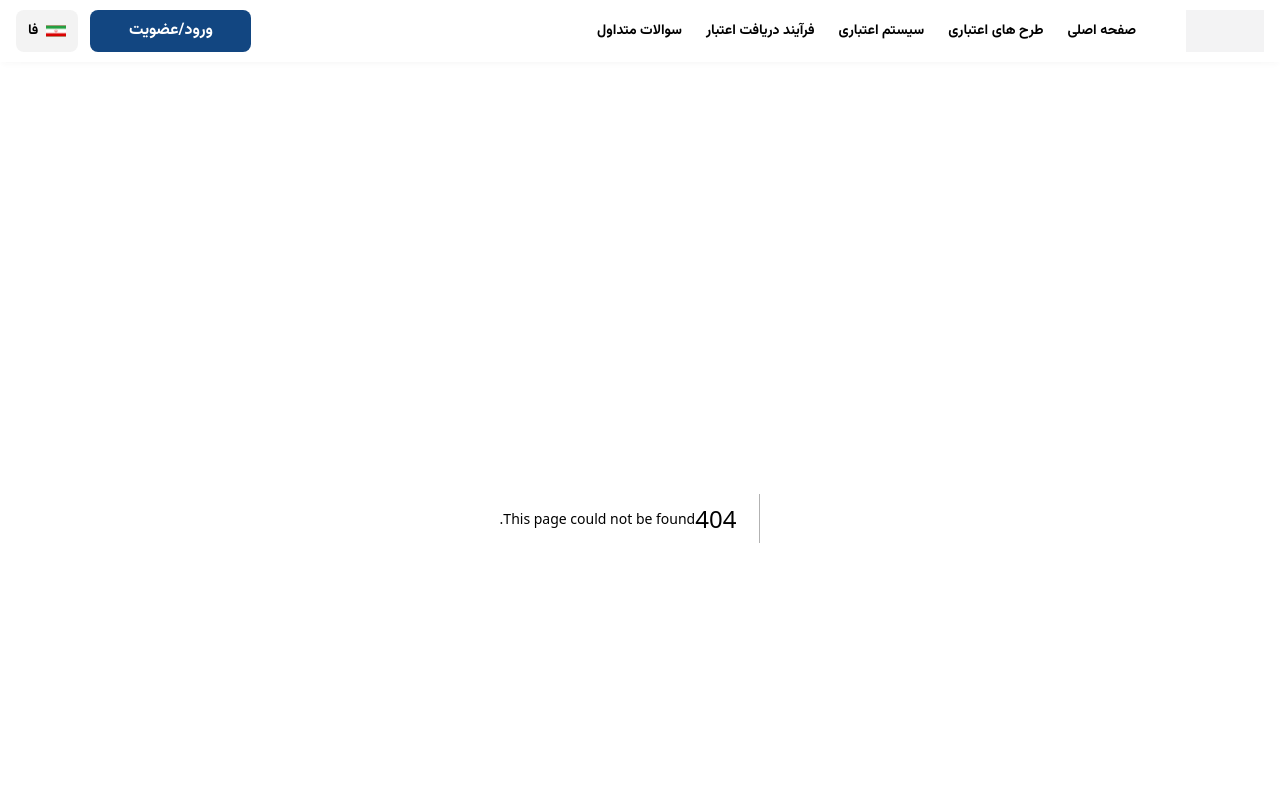
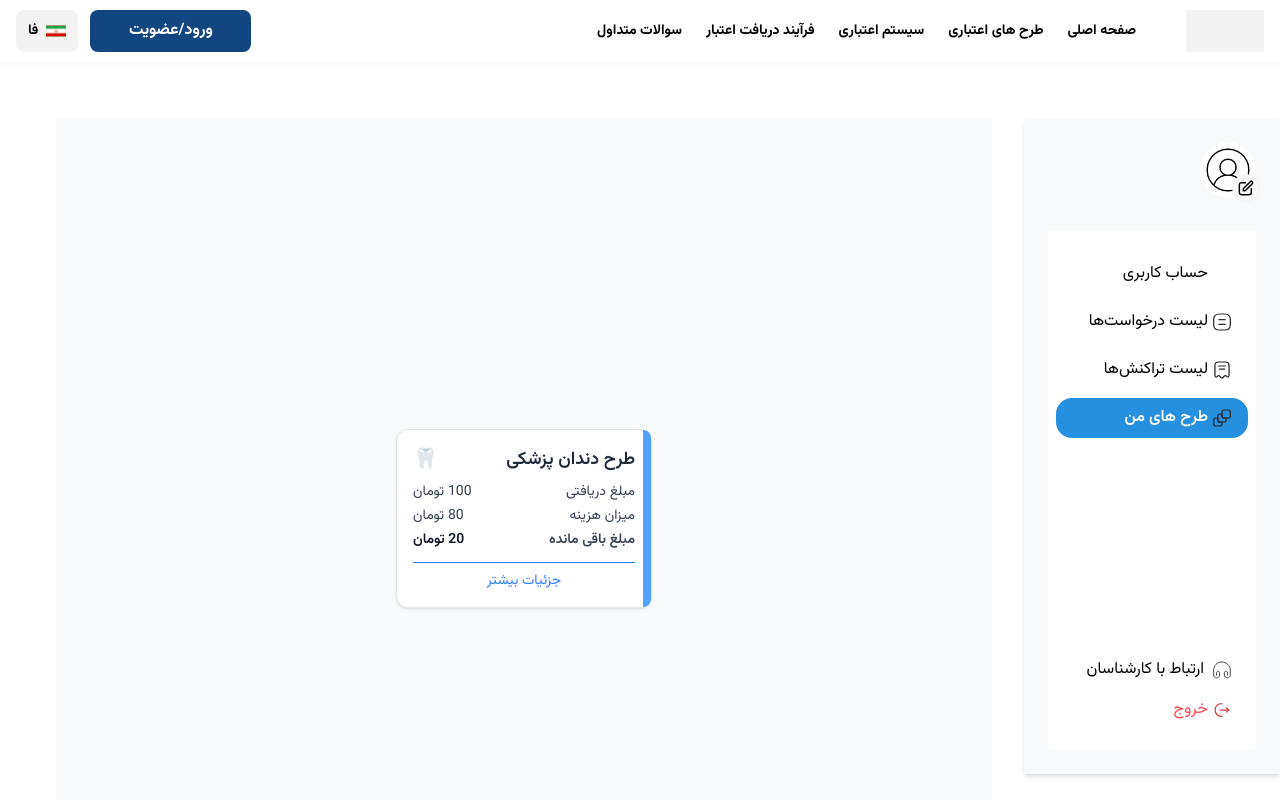
Before and after one commit to mahdiehakbari/sepas-project, a Next.js app: page /panel/myPlans in a window 1280 px wide. Before the commit this address had no page. Shown: the top 800 px of the page. Built offline with nearby package versions, Linux system fonts and the light colour scheme.

Commit message:
work on my plans

```diff
--- /dev/null
+++ b/src/app/panel/myPlans/page.tsx
@@ -0,0 +1,17 @@
+import Card from '@/sharedComponent/ui/Card/Card';
+
+const MyPlanes = () => {
+  return (
+    <div className='min-h-screen flex items-center justify-center bg-gray-50 p-6'>
+      <Card
+        title='طرح دندان پزشکی'
+        amountReceived='100 تومان'
+        cost='80 تومان'
+        remaining='20 تومان'
+        borderColor='bg-blue-400'
+      />
+    </div>
+  );
+};
+
+export default MyPlanes;
--- a/src/features/layout/components/SideMenu/SideMenu.tsx
+++ b/src/features/layout/components/SideMenu/SideMenu.tsx
@@ -61,18 +61,14 @@ export const SideMenu = () => {
           {getSideBarItems().map((item) => (
             <li
               key={item.path}
-              onClick={() => !item.disabled && router.push(item.path)} // فقط اگر فعال بود
+              onClick={() => router.push(item.path)}
               className={`px-4 py-2 cursor-pointer flex items-center mb-2 mx-2
         ${
           isActive(item.path)
             ? 'text-white bg-primary font-semibold rounded-2xl'
             : ''
         }
-        ${
-          item.disabled
-            ? 'text-gray-400 cursor-default hover:text-gray-400'
-            : 'hover:text-primary'
-        }
+        ${'hover:text-primary'}
       `}
             >
               <Image src={item.icon} alt={item.label} width={20} height={20} />
--- a/src/features/layout/components/SideMenu/constants/index.ts
+++ b/src/features/layout/components/SideMenu/constants/index.ts
@@ -18,8 +18,7 @@ export const getSideBarItems = () => [
   },
   {
     label: i18n.t('profile:my_plans'),
-    path: '/panel/plans',
+    path: '/panel/myPlans',
     icon: '/assets/icons/my-plans.svg',
-    disabled: true,
   },
 ];
--- /dev/null
+++ b/src/locales/en/my_planes.json
@@ -0,0 +1,11 @@
+{
+  "more": "More details",
+  "amount_received": "Amount received",
+  "amount_cost": "Amount of cost",
+  "remaining_amount": "The remaining amount",
+  "toman": "Toman",
+  "dental_plan": "Dental Plan",
+  "tourism_plan": "Tourism Plan",
+  "insurance_plan": "Insurance Plan",
+  "spare_plan": "Spare Plan"
+}
--- /dev/null
+++ b/src/locales/fa/my_planes.json
@@ -0,0 +1,11 @@
+{
+  "more": "جزئیات بیشتر",
+  "amount_received": "مبلغ دریافتی",
+  "amount_cost": "میزان هزینه",
+  "remaining_amount": "مبلغ باقی مانده",
+  "toman": "تومن",
+  "dental_plan": "طرح دندان پزشکی",
+  "tourism_plan": "طرح گردشگری",
+  "insurance_plan": "طرح بیمه",
+  "spare_plan": "طرح یدک"
+}
--- /dev/null
+++ b/src/sharedComponent/ui/Card/Card.tsx
@@ -0,0 +1,46 @@
+import React from 'react';
+import { ICardProps } from './types';
+
+const Card: React.FC<ICardProps> = ({
+  title,
+  amountReceived,
+  cost,
+  remaining,
+  borderColor = 'bg-blue-400',
+}) => {
+  return (
+    <div className='relative w-64 rounded-xl border border-gray-200 bg-white p-4 shadow-sm hover:shadow-md transition-shadow duration-200'>
+      {/* نوار رنگی ضخیم سمت راست */}
+      <div
+        className={`absolute right-0 top-0 h-full w-2 rounded-r-xl ${borderColor}`}
+      ></div>
+
+      {/* محتوا */}
+      <div className='flex items-center justify-between mb-2'>
+        <h2 className='text-gray-800 font-semibold text-lg'>{title}</h2>
+        <span className='text-blue-500 text-xl'>🦷</span>
+      </div>
+
+      <div className='text-sm text-gray-700 space-y-1'>
+        <div className='flex justify-between'>
+          <span>مبلغ دریافتی</span>
+          <span>{amountReceived}</span>
+        </div>
+        <div className='flex justify-between'>
+          <span>میزان هزینه</span>
+          <span>{cost}</span>
+        </div>
+        <div className='flex justify-between font-semibold'>
+          <span>مبلغ باقی مانده</span>
+          <span className='text-gray-900'>{remaining}</span>
+        </div>
+      </div>
+
+      <div className='border-t mt-3 pt-2 text-blue-500 text-sm text-center cursor-pointer hover:underline'>
+        جزئیات بیشتر
+      </div>
+    </div>
+  );
+};
+
+export default Card;
--- /dev/null
+++ b/src/sharedComponent/ui/Card/types/index.ts
@@ -0,0 +1,7 @@
+export interface ICardProps {
+  title: string;
+  amountReceived: string;
+  cost: string;
+  remaining: string;
+  borderColor?: string;
+}
```
